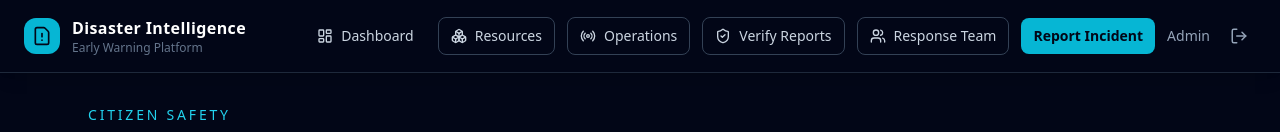
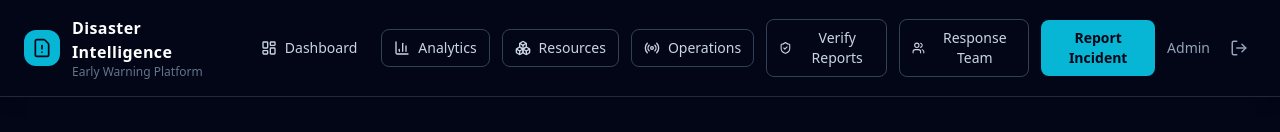
Before and after one commit to Satyakush/disaster-alert-platform, a React (Vite) app in the folder client/: page /report in a window 1280 px wide. Shown: the top 132 px of the page. Built offline with nearby package versions, Linux system fonts and the light colour scheme; no server answers; sample sign-in values are in the browser's storage.

Commit message:
Add analytics navigation

```diff
--- a/client/src/components/Navbar.jsx
+++ b/client/src/components/Navbar.jsx
@@ -1,6 +1,6 @@
 import { useAuth } from "../context/AuthContext";
 import { useNavigate } from "react-router-dom";
-import { FileWarning, LayoutDashboard, LogOut, ShieldCheck, Users, Radio, Boxes } from "lucide-react";
+import { FileWarning, LayoutDashboard, LogOut, ShieldCheck, Users, Radio, Boxes, BarChart3 } from "lucide-react";
 
 export default function Navbar() {
   const { user, logout } = useAuth();
@@ -34,6 +34,9 @@ export default function Navbar() {
               <LayoutDashboard size={16} /> Dashboard
             </button>
           )}
+          <button onClick={() => navigate("/analytics")} className="hidden items-center gap-2 rounded-lg border border-slate-700 px-3 py-2 text-sm text-slate-300 transition hover:bg-slate-800 hover:text-white lg:flex">
+            <BarChart3 size={16} /> Analytics
+          </button>
           {(user?.role === "responder" || user?.role === "admin") && (
             <button onClick={() => navigate("/resources")} className="hidden items-center gap-2 rounded-lg border border-slate-700 px-3 py-2 text-sm text-slate-300 transition hover:bg-slate-800 hover:text-white lg:flex">
               <Boxes size={16} /> Resources
```
